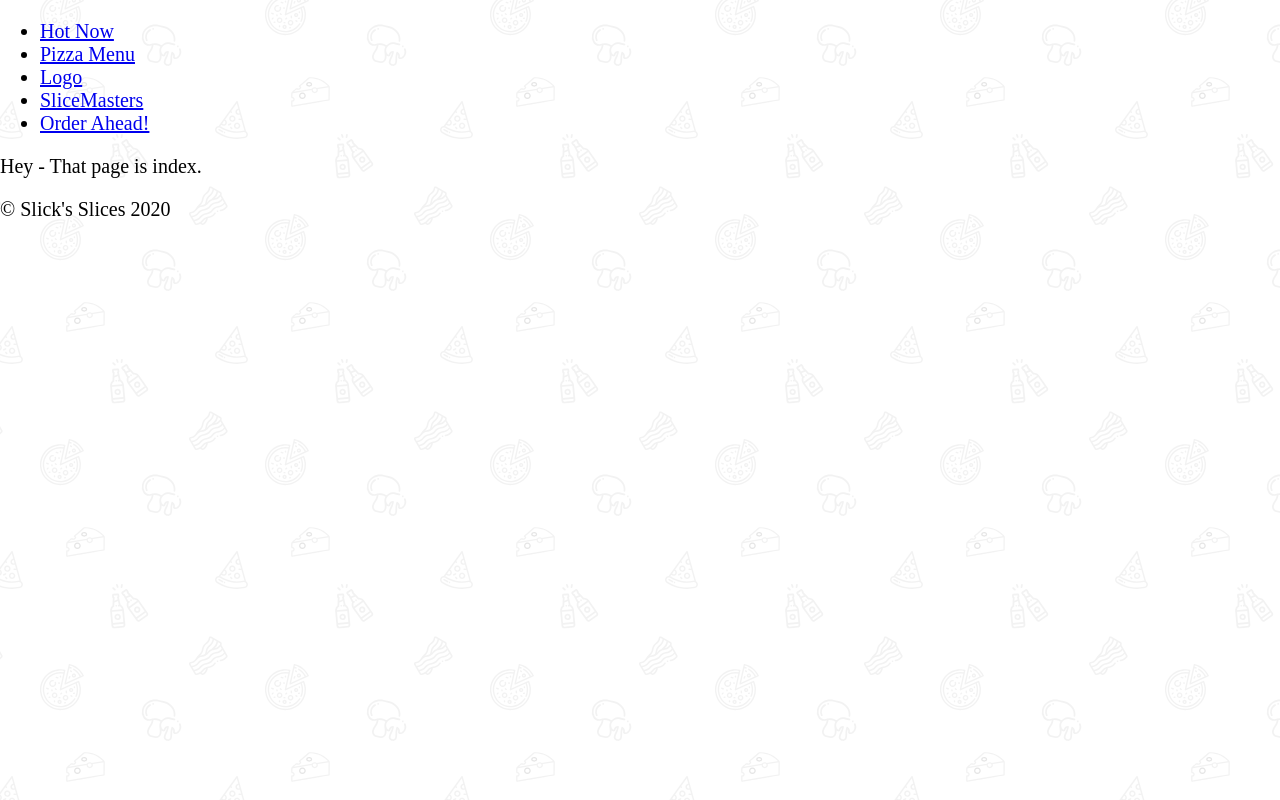
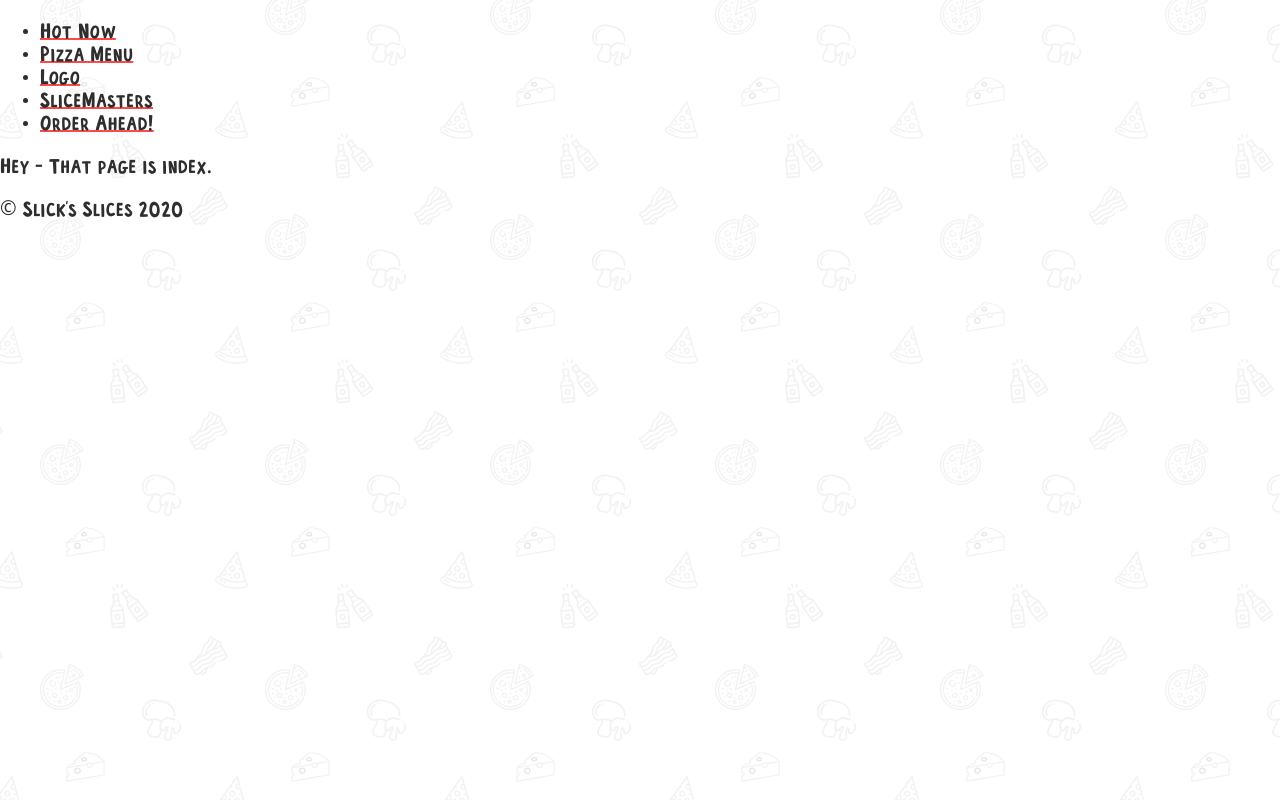
Before and after one commit to Shramkoweb/slicks-slices, a Gatsby site: page / in a window 1280 px wide. Built offline with nearby package versions, Linux system fonts and the light colour scheme; Gatsby itself is replaced by a stand-in of ours.

Commit message:
feat: add Typography styles

```diff
--- a/src/components/Layout.jsx
+++ b/src/components/Layout.jsx
@@ -4,6 +4,7 @@ import "normalize.css";
 import Navigation from "./Navigation";
 import Footer from "./Footer";
 import GlobalStyles from "../styles/GlobalStyles";
+import Typography from "../styles/Typography";
 
 const Layout = (props) => {
   const { children } = props;
@@ -11,6 +12,7 @@ const Layout = (props) => {
   return (
     <div>
       <GlobalStyles/>
+      <Typography/>
 
       <Navigation/>
 
--- /dev/null
+++ b/src/styles/Typography.js
@@ -0,0 +1,56 @@
+import { createGlobalStyle } from "styled-components";
+
+import font from "../assets/fonts/frenchfries.woff";
+
+const Typography = createGlobalStyle`
+  @font-face {
+    font-family: FrenchFries;
+
+    src: url(${font});
+  }
+
+  html {
+    font-family: 'FrenchFries', 'Open Sans', 'Helvetica Neue', sans-serif;
+    color: var(--black);
+  }
+
+  p,
+  li {
+    letter-spacing: 0.5px;
+  }
+
+  h1,
+  h2,
+  h3,
+  h4,
+  h5,
+  h6 {
+    font-weight: normal;
+    margin: 0;
+  }
+
+  a {
+    color: var(--black);
+    text-decoration-color: var(--red);
+    text-decoration-skip-ink: none;
+  }
+
+  mark,
+  .mark {
+    background: var(--yellow);
+    padding: 0 2px 2px 2px;
+    margin: 0;
+    display: inline;
+    line-height: 1;
+  }
+
+  .center {
+    text-align: center;
+  }
+
+  .tilt {
+    transform: rotate(-2deg);
+  }
+`;
+
+export default Typography;
```
